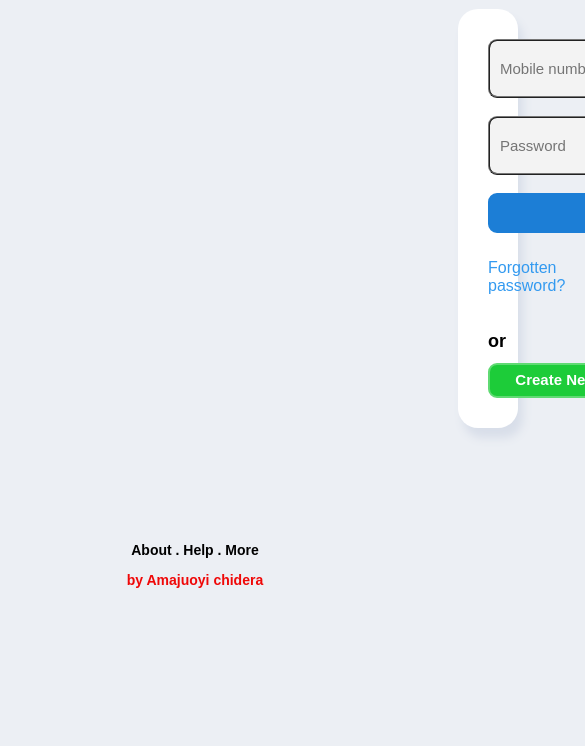
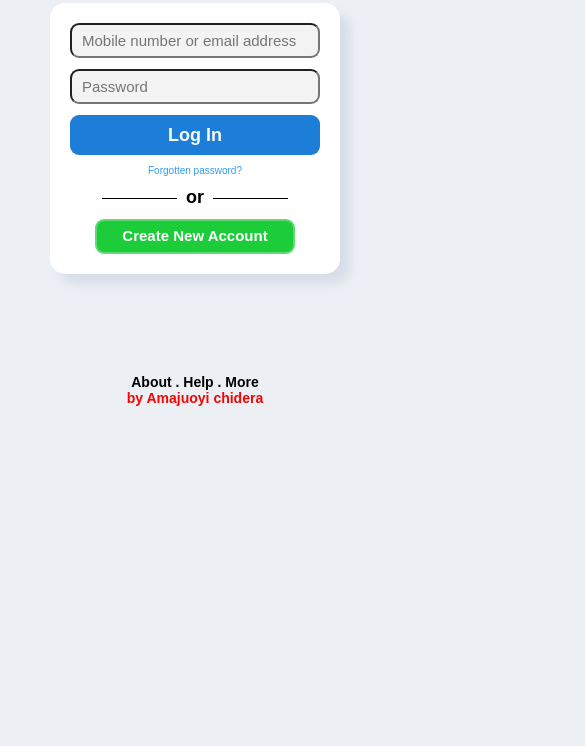
Before and after one commit to Amajuoyichidera/facebook, a plain HTML site: page index.html in a window 390 px wide. Shown: the part 98-844 px from the top of the page, 585 px wide, since content can reach past the window. Drawn offline with Linux system fonts and the light colour scheme.

Commit message:
second version

```diff
--- a/styles.css
+++ b/styles.css
@@ -1,7 +1,13 @@
+* {
+    margin: 0;
+    padding: 0;
+    box-sizing: border-box;
+}
 body{
     font-family: Arial, Helvetica, sans-serif;
     text-align: center;
     background-color: #eceff4;
+    cursor: pointer;
 }
 
 h1{
@@ -13,13 +19,11 @@ h1{
     font-weight: 800;
     margin-top: 1px;
     padding-top: 1px;
-    line-height: 8pt;
 }
 #number{
     height: 35px;
     width: 300px;
     background-color: #f3f3f3;
-    border-style: ridge;
     border-radius: 9px;
     font-size: 15px;
     padding-left: 10px;
@@ -29,7 +33,6 @@ h1{
     height: 35px;
     width: 300px;
     background-color: #f3f3f3;
-    border-style: ridge;
     border-radius: 9px;
     font-size: 15px;
     padding-left: 10px;
@@ -38,11 +41,11 @@ h1{
 #submit{
     background-color: #1c7ed6;
     color: #FBFBFB;
-    border-style: solid;
+    border: none;
     border-color: #1c7ed6;
     border-radius: 9px;
     height: 40px;
-    width: 330px;
+    width: 300px;
     font-size: 18px;
     font-weight: 700;
 }
@@ -51,7 +54,6 @@ h1{
     padding-top: 10px;
 }
 h2{
-    width: 100%;
     text-align: center;
     border-color: #339af0;
     line-height: 1px;
@@ -119,11 +121,34 @@ h2::after{
     margin-right: -50%;
 }
 section{
+    box-shadow: 10px 10px 10px #d8dee9;
     background-color: white;
-    position: relative;
-    padding: 30px;
-    border-radius: 20px;
-    margin-left: 450px;
-    margin-right: 450px;
-    box-shadow: 5px 10px 10px #d8dee9;
+    display: flex;
+    justify-content: center;
+    display: inline-block;
+    padding: 20px;
+    border-radius: 15px;
 }
+
+@media screen and (max-width: 800px) {
+    section {
+        margin: 0 auto;
+        font-size: x-small;
+        display: flex;
+        justify-content: flex-start;
+        display: inline-block;
+    }
+    h1 {
+        font-size: 40px;
+    }
+   #submit {
+       width: 250px;
+   }
+   #number {
+       width: 250px;
+   }
+   #password {
+       width: 250px;
+   }
+
+}
```
